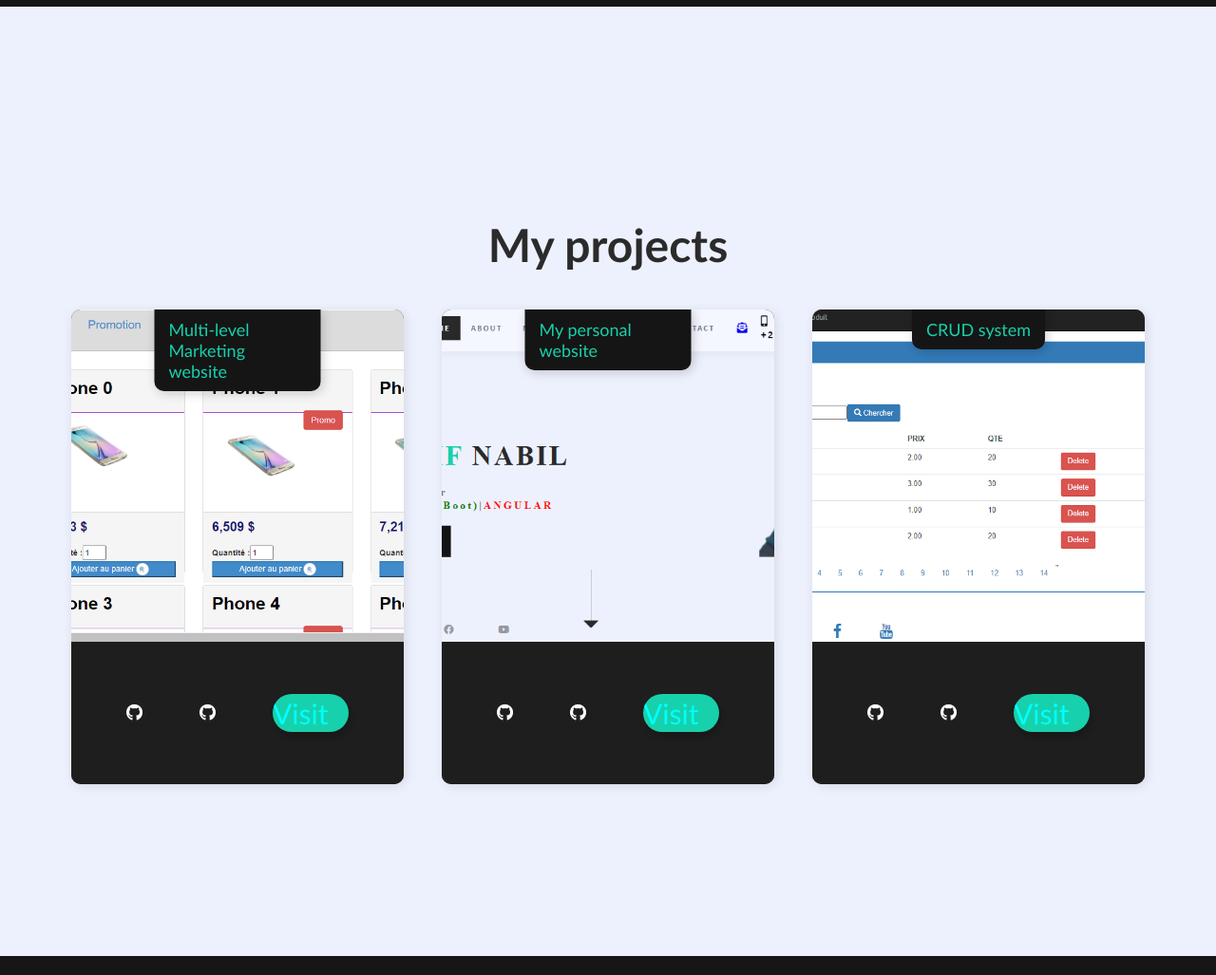
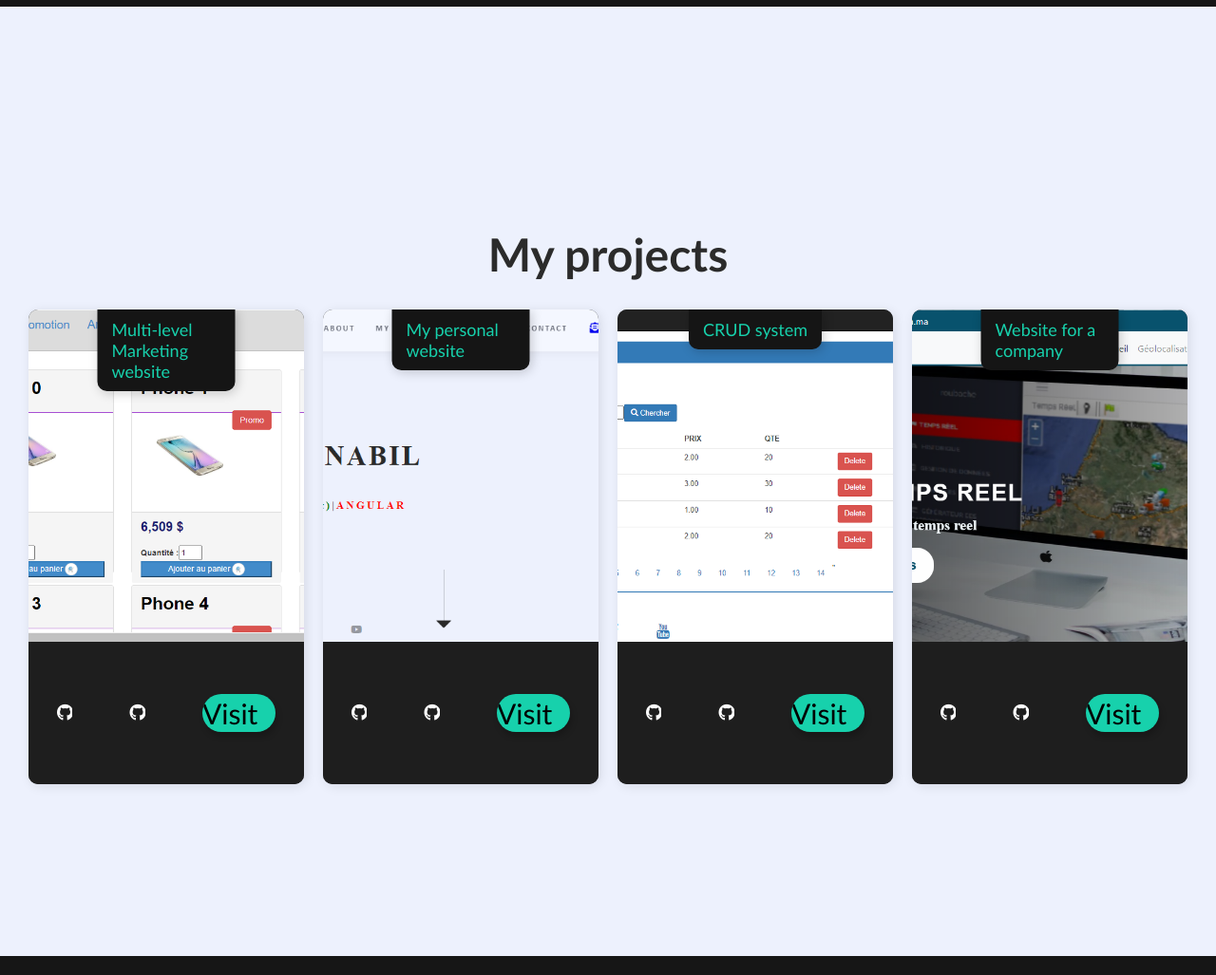
Before and after one commit to sakif-nabil/portfolio, a PHP site: page / in a window 1280 px wide. Shown: the part 1593-2620 px from the top of the page at 95% size. Run offline with PHP 8.4, Linux system fonts and the light colour scheme; some libraries are stand-ins or nearby versions.

Commit message:
commit 3

```diff
--- a/index.html
+++ b/index.html
@@ -6,6 +6,7 @@
 <meta http-equiv="X-UA-Compatible" content="Ie-edge">
 <meta name="viewport" content="width=device-width, intial-scale=1.0">
 <link rel="shortcut icon" href="images/iconnn.jpg" />
+
     <link rel="stylesheet" type="text/css" href="style.css"/>
     <script src="https://kit.fontawesome.com/c8e4d183c2.js" crossorigin="anonymous"></script>
 
@@ -39,14 +40,14 @@
         <p>Hello,</p>
         <h1>I'm <font color="#17d1ac">SAKIF</font> NABIL</h1>
         <h2 class="details">Software engineer JAVA/JEE<font color="green">(SpringBoot)</font>|<font color="red">ANGULAR</font></h2>
-         <a href="https://www.linkedin.com/in/nabil-sakif-412301183/detail/overlay-view/urn:li:fsd_profileTreasuryMedia:(ACoAACtLHQ4B2XXgPay4L25AT6b7UU2zjEDHTNs,1603533615438)/" class="cv-btn">Download CV</a>
+         <a href="https://www.linkedin.com/in/nabil-sakif-412301183/detail/overlay-view/urn:li:fsd_profileTreasuryMedia:(ACoAACtLHQ4B2XXgPay4L25AT6b7UU2zjEDHTNs,1603533615438)/" class="cv-btn" target="_blank">Download CV</a>
         </div>
         <div class="social">
-        <a href="https://www.linkedin.com/in/nabil-sakif-412301183/"><i class="fab fa-linkedin"></i></a>
-         <a href="https://github.com/sakif-nabil"><i class="fab fa-github"></i></a>
-        <a href="https://www.facebook.com/profile.php?id=100008270837545"><i class="fab fa-facebook"></i></a>
+        <a href="https://www.linkedin.com/in/nabil-sakif-412301183/" target="_blank"><i class="fab fa-linkedin"></i></a>
+         <a href="https://github.com/sakif-nabil" target="_blank"><i class="fab fa-github"></i></a>
+        <a href="https://www.facebook.com/profile.php?id=100008270837545" target="_blank"><i class="fab fa-facebook"></i></a>
 
-        <a href="https://www.youtube.com/channel/UCVKE6-Dbzm-GEZHwl3zcm7w?view_as=subscriber"><i class="fab fa-youtube"></i></a>
+        <a href="https://www.youtube.com/channel/UCVKE6-Dbzm-GEZHwl3zcm7w?view_as=subscriber" target="_blank"><i class="fab fa-youtube"></i></a>
         </div>
          <div class="arrow"></div>
     </section>
@@ -69,6 +70,7 @@ I am motivated and available immediately to start a new adventure in java / JEE
     </div>
     <div class="s-b-container">
         <!--front-end--->
+
     <div class="s-box">
     <div class="s-b-img">
     <div class="s-type" style="
@@ -76,9 +78,9 @@ I am motivated and available immediately to start a new adventure in java / JEE
         <img src="images/mlm.PNG">
     </div>
     <div class="s-b-text">
-         <a href="https://github.com/sakif-nabil/mlm-Angular"><i class="fab fa-github"></i></a>
-        <a href="https://github.com/sakif-nabil/mlmback"><i class="fab fa-github"></i></a>
-        <a href="https://mlm-angular-sakif.herokuapp.com/products/1/0"  class="btnnn" style="align-content: center; color:aqua; font-size: 30px;">Visit</a>
+         <a href="https://github.com/sakif-nabil/mlm-Angular" target="_blank"><i class="fab fa-github"></i></a>
+        <a href="https://github.com/sakif-nabil/mlmback" target="_blank"><i class="fab fa-github"></i></a>
+        <a href="https://mlm-angular-sakif.herokuapp.com/products/1/0"  class="btnnn" style="align-content: center; color:black; font-size: 30px;">Visit</a>
 
 
     </div>
@@ -92,9 +94,9 @@ I am motivated and available immediately to start a new adventure in java / JEE
         <img src="images/portfolioo.PNG">
     </div>
     <div class="s-b-text">
-         <a href="https://github.com/sakif-nabil/portfolio"><i class="fab fa-github"></i></a>
-        <a href="https://github.com/sakif-nabil/portfolio"><i class="fab fa-github"></i></a>
-        <a href="https://sakif-portfolio.herokuapp.com/" class="btnnn" style="align-content: center; color:aqua; font-size: 30px;">Visit</a>
+         <a href="https://github.com/sakif-nabil/portfolio" target="_blank"><i class="fab fa-github"></i></a>
+        <a href="https://github.com/sakif-nabil/portfolio" target="_blank"><i class="fab fa-github"></i></a>
+        <a href="https://sakif-portfolio.herokuapp.com/" target="_blank" class="btnnn" style="align-content: center; color:black; font-size: 30px;">Visit</a>
     </div>
     </div>
         <!--SE--->
@@ -105,9 +107,22 @@ I am motivated and available immediately to start a new adventure in java / JEE
         <img src="images/crud.PNG">
     </div>
     <div class="s-b-text">
-         <a href="https://github.com/sakif-nabil/TestMyLife"><i class="fab fa-github"></i></a>
-        <a href="https://github.com/sakif-nabil/gestionStock-Angular"><i class="fab fa-github"></i></a>
-        <a href="https://mymymymy.herokuapp.com/products" class="btnnn" style="align-content: center; color:aqua; font-size: 30px;">Visit</a>
+         <a href="https://github.com/sakif-nabil/TestMyLife" target="_blank"><i class="fab fa-github"></i></a>
+        <a href="https://github.com/sakif-nabil/gestionStock-Angular" target="_blank"><i class="fab fa-github"></i></a>
+        <a href="https://mymymymy.herokuapp.com/products" target="_blank" class="btnnn" style="align-content: center; color:black; font-size: 30px;">Visit</a>
+    </div>
+    </div>
+     <!--SE--->
+    <div class="s-box">
+    <div class="s-b-img">
+    <div class="s-type" style="
+    color: #17d1ac;">Website for a company</div>
+        <img src="images/staticWebSite.PNG">
+    </div>
+    <div class="s-b-text">
+         <a href="https://github.com/sakif-nabil/portfolio" target="_blank"><i class="fab fa-github"></i></a>
+        <a href="https://github.com/sakif-nabil/portfolio" target="_blank"><i class="fab fa-github"></i></a>
+        <a href="https://rimtelecom.vercel.app/home target="_blank"" class="btnnn" style="align-content: center; color:black; font-size: 30px;">Visit</a>
     </div>
     </div>
         <!--fin-SE--->
@@ -207,13 +222,14 @@ I am motivated and available immediately to start a new adventure in java / JEE
 
 
 
-     <a href="https://www.linkedin.com/in/nabil-sakif-412301183/"><i class="fab fa-linkedin"></i></a>
-         <a href="https://github.com/sakif-nabil"><i class="fab fa-github"></i></a>
-        <a href="https://www.facebook.com/profile.php?id=100008270837545"><i class="fab fa-facebook"></i></a>
+     <a href="https://www.linkedin.com/in/nabil-sakif-412301183/" target="_blank"><i class="fab fa-linkedin"></i></a>
+         <a href="https://github.com/sakif-nabil" target="_blank"><i class="fab fa-github"></i></a>
+        <a href="https://www.facebook.com/profile.php?id=100008270837545" target="_blank"><i class="fab fa-facebook"></i></a>
 
-        <a href="https://www.youtube.com/channel/UCVKE6-Dbzm-GEZHwl3zcm7w?view_as=subscriber"><i class="fab fa-youtube"></i></a>
+        <a href="https://www.youtube.com/channel/UCVKE6-Dbzm-GEZHwl3zcm7w?view_as=subscriber" target="_blank"><i class="fab fa-youtube"></i></a>
 
 </footer>
+
         <script type="text/javascript" src="jquery.js" ></script>
         <script type="text/javascript" >
         $(document).ready(function(){
--- a/style.css
+++ b/style.css
@@ -243,10 +243,11 @@ nav{
 }
 .s-box{
     background-color: #2b2b2b;
-    width: 350px;
+    width: 290px;
     height: 500px;
-    margin: 20px;
+    margin: 10px;
     border-radius: 10px;
+    border-color: black;
     overflow: hidden;
     box-shadow: 2px 2px 12px rgba(0,0,0,0.1);
     position: relative;
@@ -740,6 +741,12 @@ nav{
         height: 400px;
     }
 }
+@media(max-width:200px){
+    .s-box{
+        width:60%;
+        height: 100px;
+    }
+}
 
 footer {
   text-align: center;
```
Also changed, not shown: images/staticWebSite.PNG (added), 1 other file.
